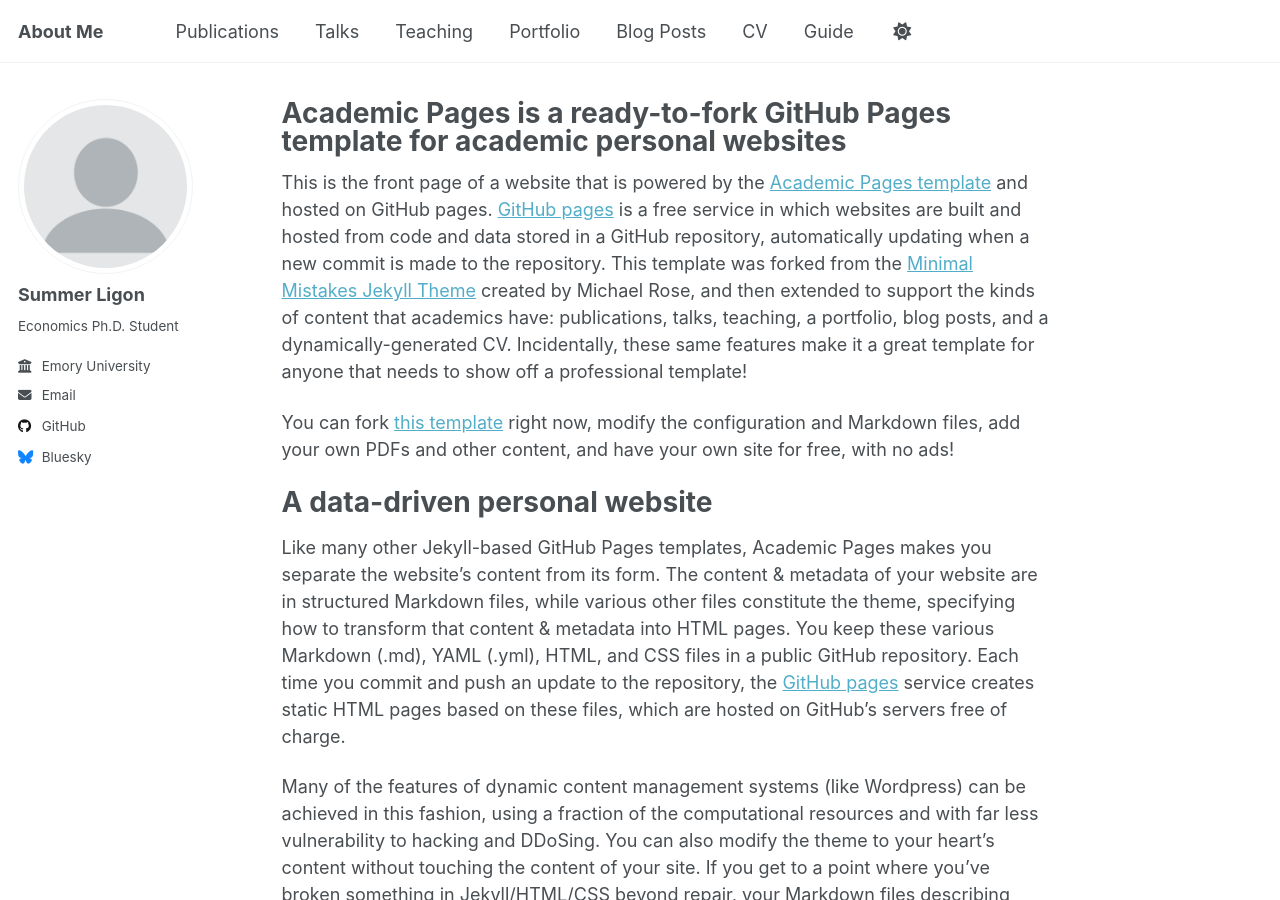
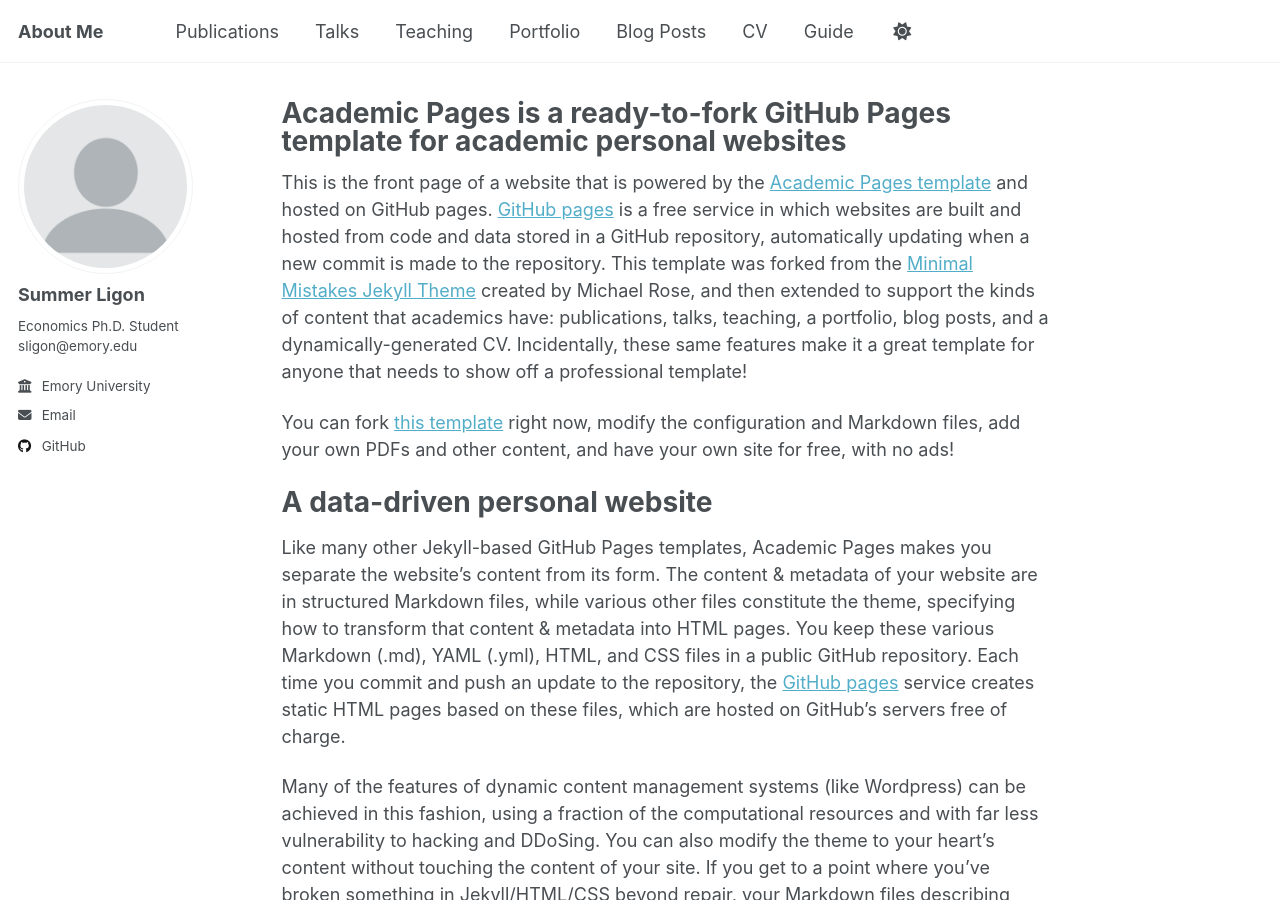
Before and after one commit to summerligon/summerligon.github.io, a Jekyll site: the page built from _pages/about.md, in a window 1280 px wide and 900 px high. Built offline with Jekyll 4.4.1, drawn with Linux system fonts in a browser that asks for light colours; a script that is not in the unit is left out.

Commit message:
Update _config.yml

```diff
--- a/_config.yml
+++ b/_config.yml
@@ -25,7 +25,7 @@ author:
   avatar           : "profile.png"
   name             : "Summer Ligon"
   pronouns         : # example: "she/her"
-  bio              : "Economics Ph.D. Student"
+  bio              : "Economics Ph.D. Student <br> sligon@emory.edu"
   employer         : "Emory University"
   uri              : # URL
   email            : "sligon@emory.edu"
@@ -42,13 +42,12 @@ author:
   bitbucket        : # Username - Update with your username on the site
   codepen          : # Username
   dribbble         : # Username
-  github           : "academicpages"
+  github           : "https://github.com/summerligon/summerligon.github.io"
   kaggle           : # Username
   stackoverflow    : # User number or user number and name (i.e., use "1" or "1/jeff-atwood")
 
   # Social media
   artstation       : # Username
-  bluesky          : "bsky.app" # Replace this with you Bluesky username
   facebook         : # Username
   flickr           : # Username
   foursquare       : # Username
```
